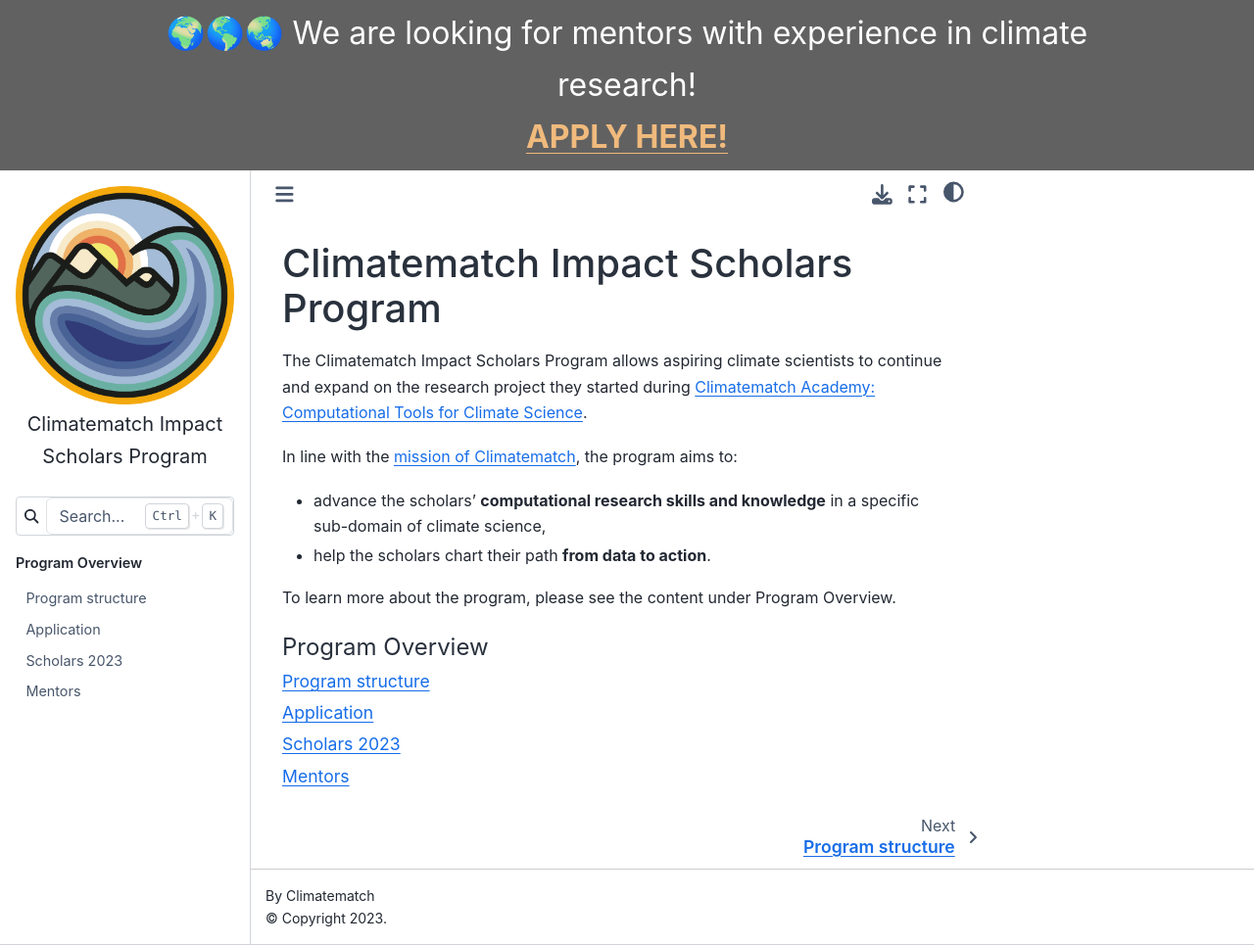
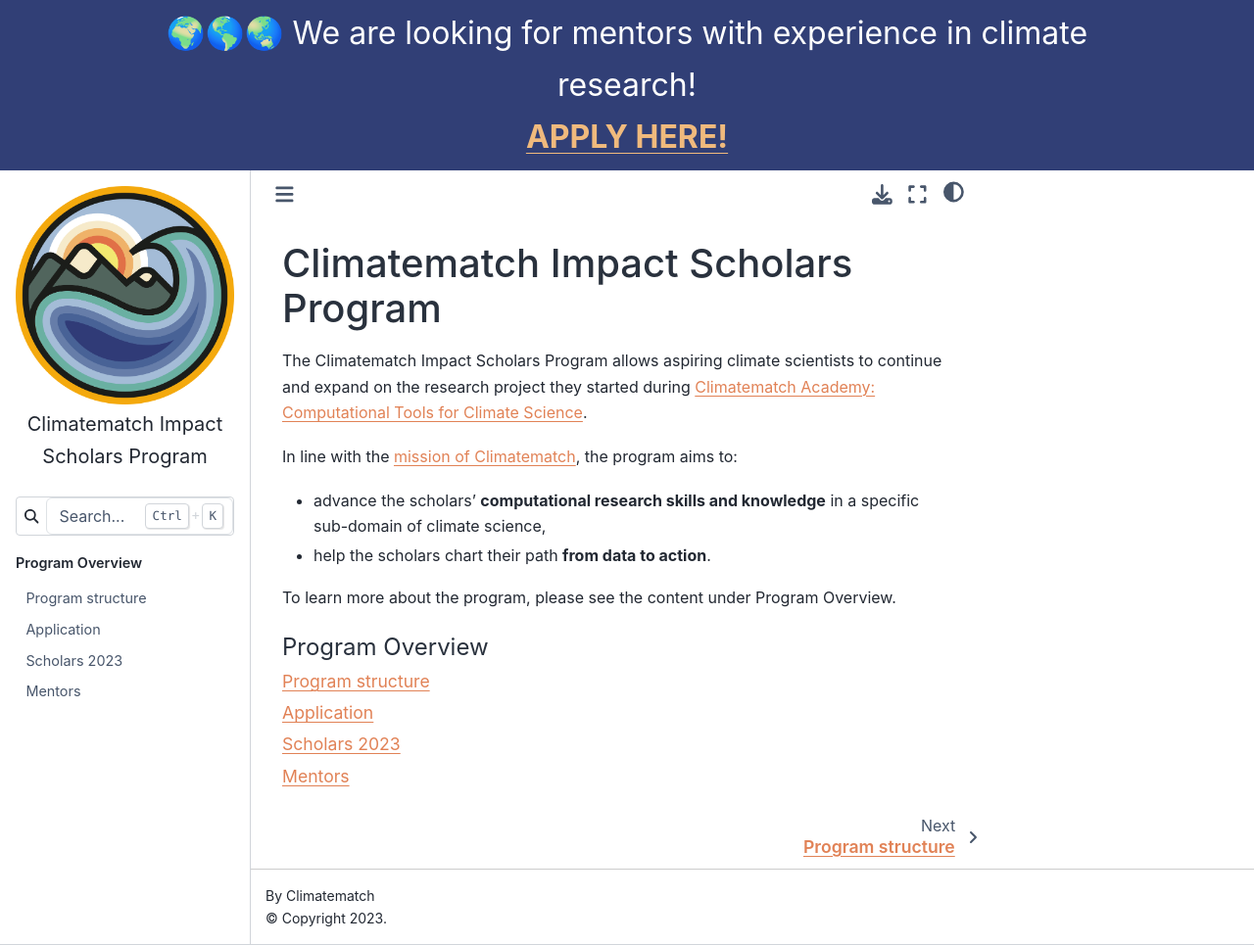
Before and after one commit to neuromatch/impact-scholars, a Jupyter Book: the page built from info/intro.md, in a window 1280 px wide and 965 px high. Shown: the whole window at 98% size. Built offline with Jupyter Book 1.0.4 settings and Sphinx 7.4.7 and the Sphinx Book theme 1.1.4, drawn with Linux system fonts in a browser that asks for light colours.

Commit message:
Change colourscheme

```diff
--- a/_static/cisp-style.css
+++ b/_static/cisp-style.css
@@ -2,3 +2,17 @@ table td {
   border: 2px solid var(--bs-border-color);
   padding: 15px;
 }
+
+html[data-theme=light]{
+  --pst-color-primary: #e18256;
+  --pst-color-secondary:#66ada9;
+}
+
+html[data-theme=dark]{
+  --pst-color-primary: #66ada9;
+  --pst-color-secondary: #e18256;
+}
+
+html[data-theme]{
+  --sbt-color-announcement: #313f76;
+}
```
